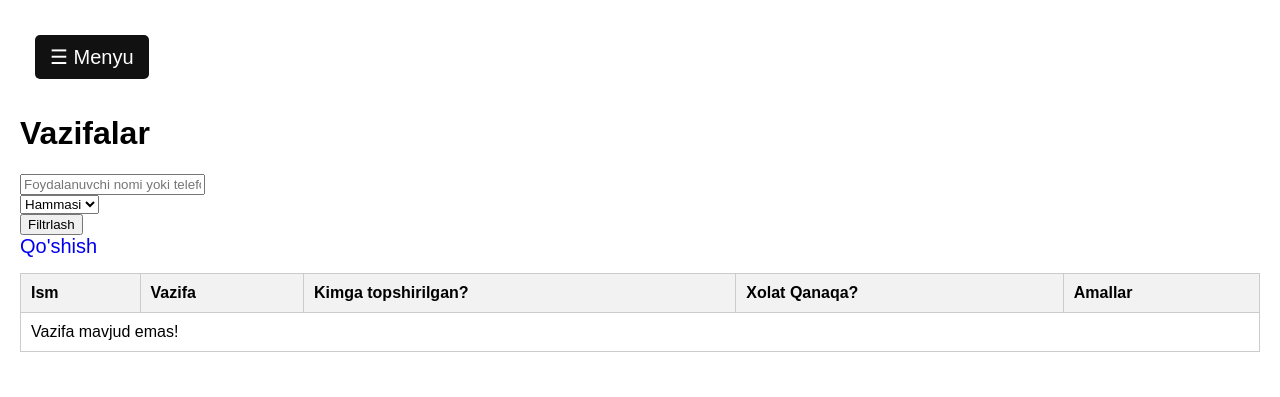
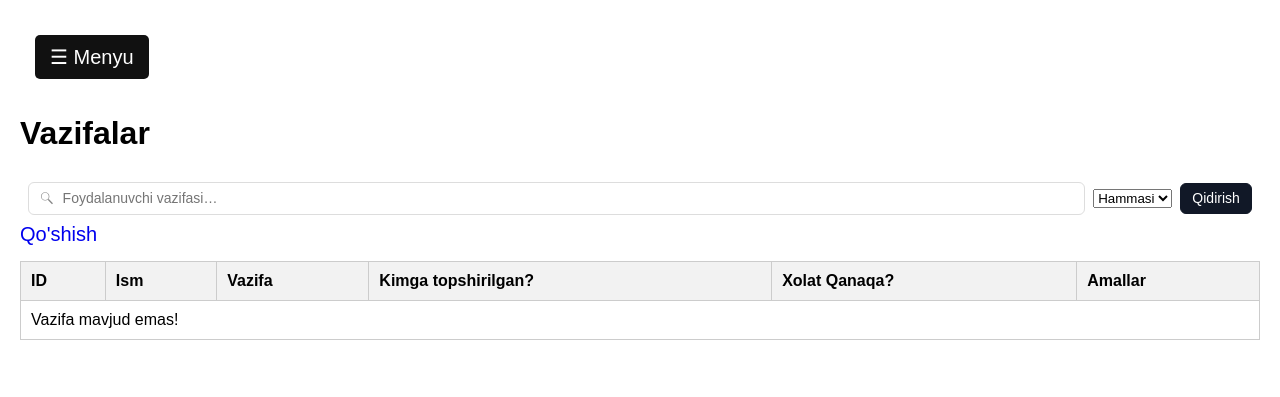
Before and after one commit to Muhammadrizochik/Office5, a Django app: page /tasks in a window 1280 px wide. Shown: the top 397 px of the page. Run offline with Django 5.2, Linux system fonts and the light colour scheme; the visitor is signed in with stand-in values (Sample User, id 1); data comes from the database, SQL or seed files in the repository; data that the repository does not hold is empty; some libraries are stand-ins or nearby versions.

Commit message:
added dizayn

```diff
--- a/main/models/tasks.py
+++ b/main/models/tasks.py
@@ -10,7 +10,7 @@ class Tasks(models.Model):
         ('jarayyonda','Jarayyonda'),
         ('tugallangan','Tugallangan'),
     ]
-    status = models.CharField(max_length=255, choices=STATUS_CHOICES, default='new')
+    status = models.CharField(max_length=255, choices=STATUS_CHOICES, default='yangi')
 
     doer = models.ForeignKey(User, on_delete=models.CASCADE, related_name='tasks_doer')
     created_by = models.ForeignKey(User, on_delete=models.CASCADE, related_name='tasks_create')
--- a/main/views/tasks.py
+++ b/main/views/tasks.py
@@ -1,19 +1,31 @@
 from django.shortcuts import render, get_object_or_404, redirect
 from django.contrib.auth.decorators import login_required, user_passes_test
-from main.models.tasks import Tasks as Task
+from main.models.tasks import Tasks as Task, User
 from main.forms.tasks_form import TaskAdminForm, TaskUpdateForm, TaskUpdateManagerForm
 
 def is_superuser(user):
     return user.is_superuser
 
 
-@login_required
+@login_required("")
 def task_list(request):
-    if request.user.is_superuser:
-        tasks = Task.objects.all()
-    else:
-        tasks = Task.objects.filter(created_by=request.user)
-    return render(request, 'task_list.html', context={'tasks': tasks})
+    search = request.GET.get("search", "")
+    created_by = request.GET.get("created_by", "")
+
+    task = Task.objects.all()
+
+    if search:
+        task = task.filter(title__icontains=search)
+
+    if created_by:
+        task = task.filter(created_by=created_by)
+
+    users = User.objects.all()
+
+    return render(request, "task_list.html", {
+        "task":task,
+        "users": users
+    })
 
 
 @login_required
--- a/template/task_list.html
+++ b/template/task_list.html
@@ -32,19 +32,22 @@
     </style>
    <h1>Vazifalar</h1>
 
-<form method="get" class="row g-2 mb-3 align-items-center">
-    <!-- Qidiruv inputi -->
-    <div class="col-md-6">
+   <form method="get" class="filter-bar" role="search" aria-label="Client filter">
+  <div class="input-wrap">
+    <svg viewBox="0 0 24 24" aria-hidden="true" class="icon">
+      <path d="M15.5 14h-.79l-.28-.27A6.471 6.471 0 0 0 16 9.5
+      6.5 6.5 0 1 0 9.5 16c1.61 0 3.09-.59 4.23-1.57l.27.28v.79
+      L20 21.5 21.5 20l-6-6zM4 9.5C4 6.46 6.46 4 9.5 4S15 6.46
+      15 9.5 12.54 15 9.5 15 4 12.54 4 9.5z"></path>
+    </svg>
     <input
       type="text"
       name="search"
-            placeholder="Foydalanuvchi nomi yoki telefon"
-            value="{{ request.GET.search }}"
-            class="form-control"
-        >
+      placeholder="Foydalanuvchi vazifasi…"
+      value="{{ request.GET.search|default:'' }}"
+    />
   </div>
 
-    <!-- Yaratgan foydalanuvchi bo‘yicha filter -->
     <div class="col-md-4">
         <select name="created_by" class="form-select">
             <option value="">Hammasi</option>
@@ -56,17 +59,53 @@
     </select>
   </div>
 
-    <!-- Filtrlash tugmasi -->
-    <div class="col-md-2">
-        <button type="submit" class="btn btn-dark w-100">Filtrlash</button>
+  <div class="btns">
+    <button type="submit" class="btn primary">Qidirish</button>
+    {% if request.GET.search or request.GET.created_by %}
+      <a href="/task/list" class="btn ghost">Tozalash</a>
+    {% endif %}
   </div>
 </form>
+
+<style>
+  .filter-bar{
+    display:flex; flex-wrap:wrap; gap:.5rem; align-items:center;
+    padding:.5rem;
+  }
+  .input-wrap{
+    flex:1 1 220px; display:flex; align-items:center; gap:.4rem;
+    border:1px solid #ddd; border-radius:6px; padding:.4rem .6rem;
+  }
+  .icon{ width:16px; height:16px; fill:#888; }
+  .input-wrap input{
+    border:none; outline:none; width:100%; font-size:14px; background:transparent;
+  }
+  .select-wrap{
+    flex:0 1 180px; border:1px solid #ddd; border-radius:6px; padding:.3rem .5rem;
+  }
+  .select-wrap select{
+    border:none; outline:none; width:100%; font-size:14px; background:transparent;
+  }
+  .btns{ display:flex; gap:.4rem; margin-left:auto; }
+  .btn{
+    border:1px solid #ddd; border-radius:6px; padding:.4rem .7rem;
+    font-size:14px; cursor:pointer; background:#fff;
+  }
+  .btn.primary{ background:#111827; color:#fff; border-color:#111827; }
+  .btn.ghost{ background:#fff; }
+  @media (max-width:640px){
+    .btns{ width:100%; }
+    .btns .btn{ flex:1; }
+  }
+</style>
+
 
     <a href="/tasks/create/" class="add-client"> Qo'shish</a>
 
     <table class="client-list">
         <thead>
             <tr>
+                <th>ID</th>
                 <th>Ism</th>
                 <th>Vazifa</th>
                 <th>Kimga topshirilgan?</th>
@@ -77,6 +116,7 @@
         <tbody>
             {% for task in tasks %}
             <tr>
+                <td>{{ task.id }}</td>
                 <td>{{ task.name }}</td>
                 <td>{{ task.content }}</td>
                 <td>{{ task.doer}}</td>
@@ -92,7 +132,7 @@
             </tr>
             {% empty %}
             <tr>
-                <td colspan="5">Vazifa mavjud emas!</td>
+                <td colspan="6">Vazifa mavjud emas!</td>
             </tr>
             {% endfor %}
         </tbody>
```
Also changed, not shown: main/migrations/0001_initial.py. Lines whose indentation alone changed are shown as unchanged.
